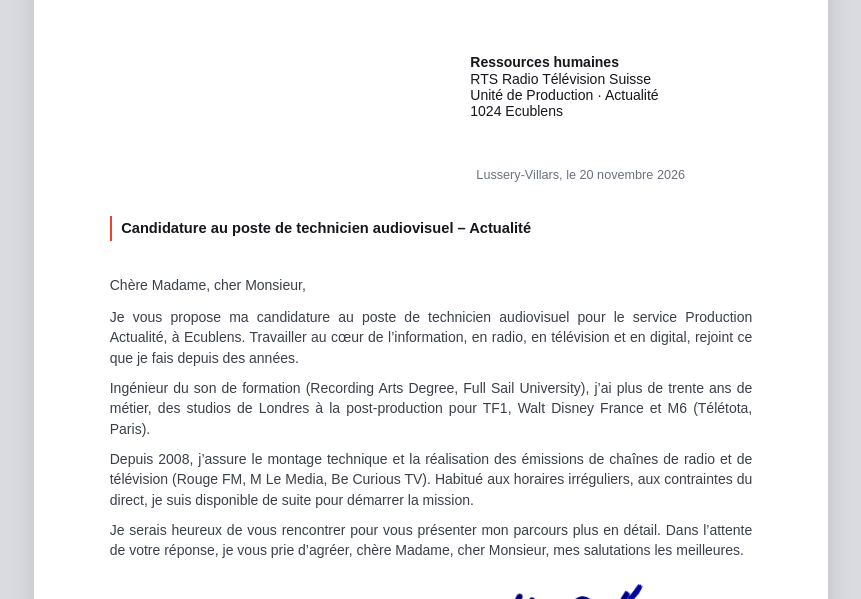
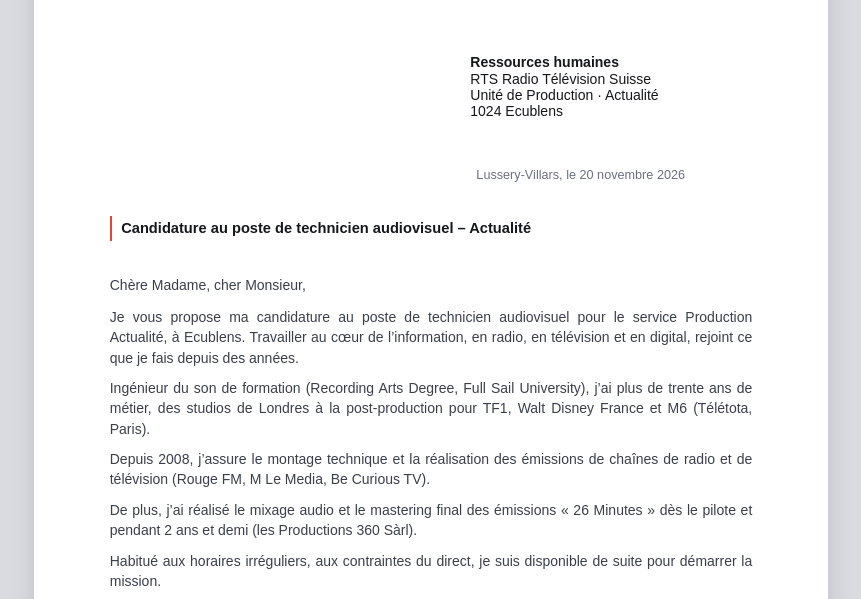
Before and after one commit to sowattmusic/michel_cv, a plain HTML site: page renders/lettres_postulations/lettre_rts/Lettre_Michel_Gallone_RTS.html in a window 1280 px wide. Shown: the part 198-797 px from the top of the page, without its empty margins (209-1070 px from the left). Drawn offline with Linux system fonts and the light colour scheme.

Commit message:
Lettre RTS : nouveau texte (montage technique et réalisation, mixage et mastering de 26 Minutes)
Co-Authored-By: Claude Opus 5.5 <noreply@anthropic.com>

```diff
--- a/renders/lettres_postulations/lettre_rts/Lettre_Michel_Gallone_RTS.html
+++ b/renders/lettres_postulations/lettre_rts/Lettre_Michel_Gallone_RTS.html
@@ -119,7 +119,11 @@
 
     <p class="texte">Ingénieur du son de formation (Recording Arts Degree, Full Sail University), j’ai plus de trente ans de métier, des studios de Londres à la post-production pour TF1, Walt Disney France et M6 (Télétota, Paris).</p>
 
-    <p class="texte">Depuis 2008, j’assure le montage technique et la réalisation des émissions de chaînes de radio et de télévision (Rouge FM, M Le Media, Be Curious TV). Habitué aux horaires irréguliers, aux contraintes du direct, je suis disponible de suite pour démarrer la mission.</p>
+    <p class="texte">Depuis 2008, j’assure le montage technique et la réalisation des émissions de chaînes de radio et de télévision (Rouge FM, M Le Media, Be Curious TV).</p>
+
+    <p class="texte">De plus, j’ai réalisé le mixage audio et le mastering final des émissions « 26 Minutes » dès le pilote et pendant 2 ans et demi (les Productions 360 Sàrl).</p>
+
+    <p class="texte">Habitué aux horaires irréguliers, aux contraintes du direct, je suis disponible de suite pour démarrer la mission.</p>
 
     <p class="texte">Je serais heureux de vous rencontrer pour vous présenter mon parcours plus en détail. Dans l’attente de votre réponse, je vous prie d’agréer, chère Madame, cher Monsieur, mes salutations les meilleures.</p>
 
```
Also changed, not shown: 2 other files.
